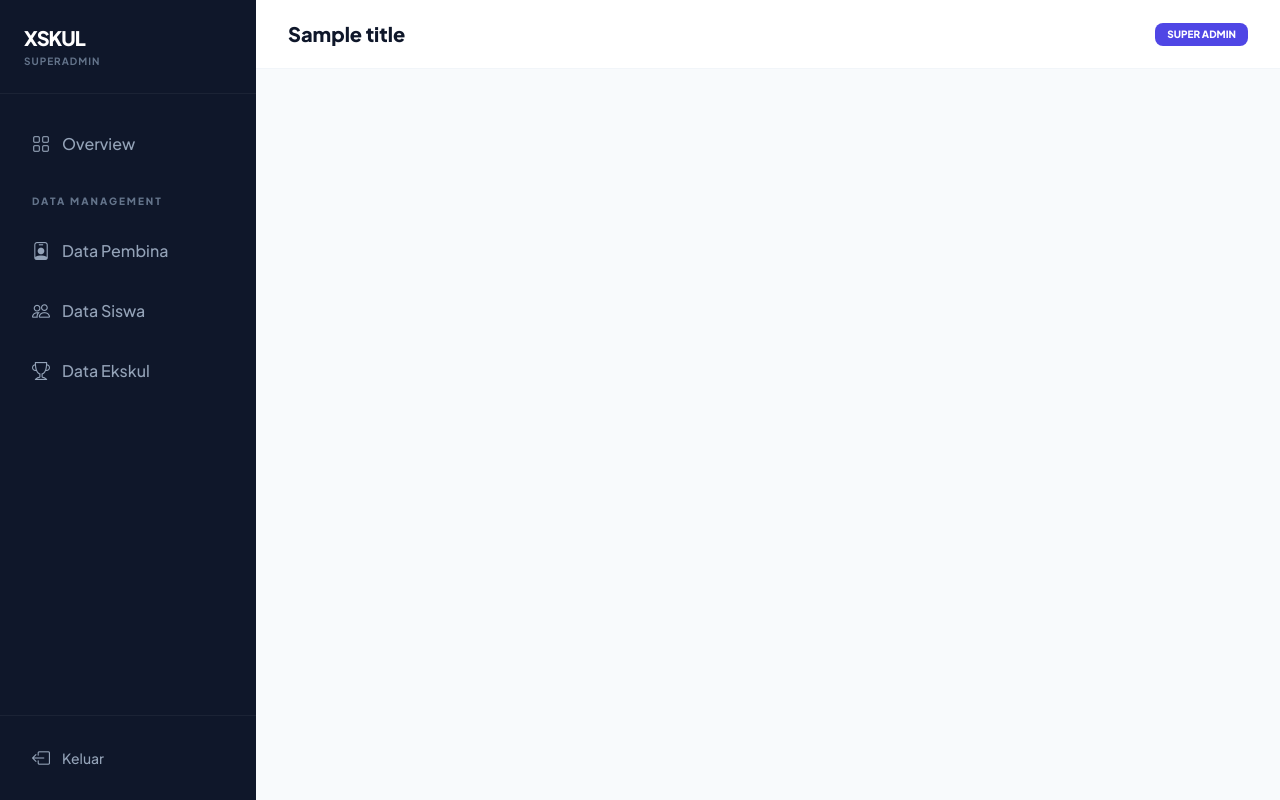
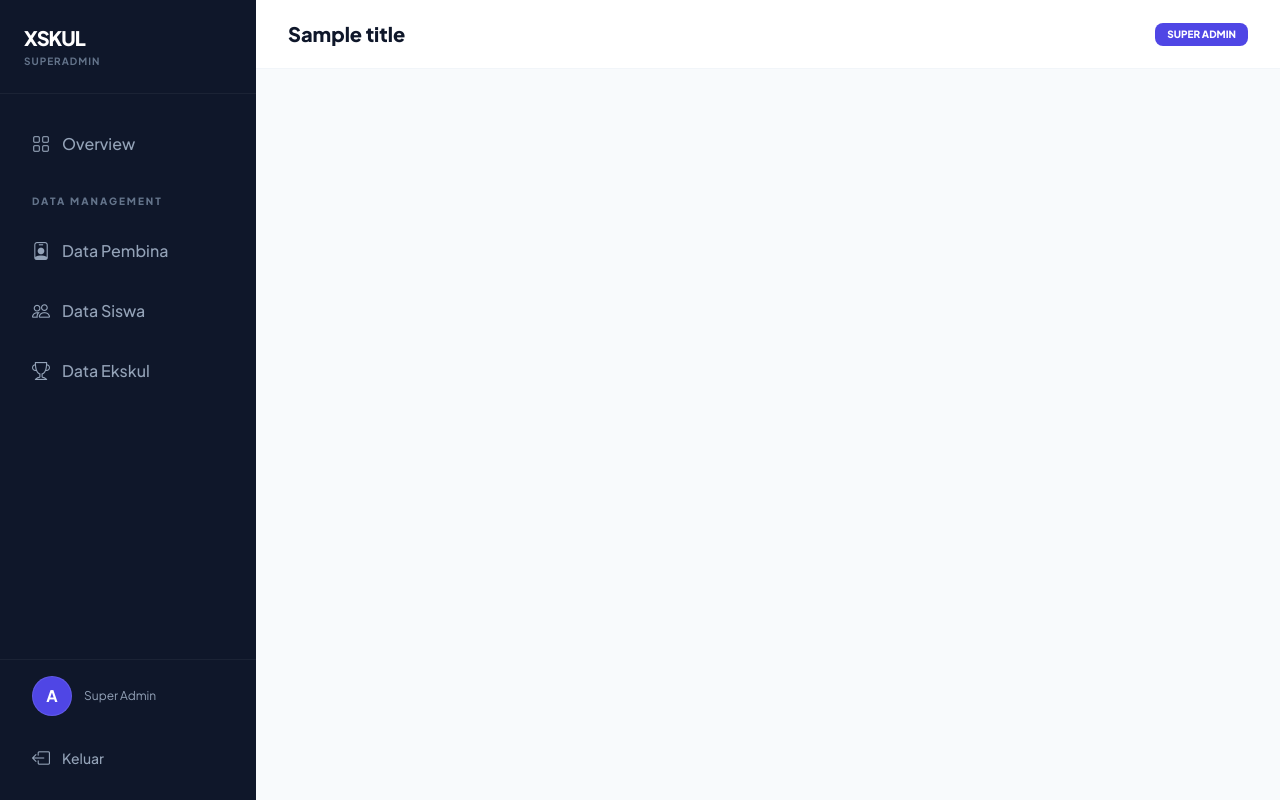
Before and after one commit to agasthyaenza1801-debug/XSkul, a PHP site: the page made by superadmin/app/templates/main/header.php in a window 1280 px wide. Run offline with PHP 8.4, Linux system fonts and the light colour scheme; the template is opened without the code that fills it: most values are stand-ins (such as "Sample title", 1, 10 or a date in 2020); some libraries are stand-ins or nearby versions.

Commit message:
feat: menambahkan profile di side bar

```diff
--- a/superadmin/app/templates/main/header.php
+++ b/superadmin/app/templates/main/header.php
@@ -60,6 +60,15 @@
             </a>
         </nav>
         <div class="p-4 border-t border-white/5">
+            <div class="flex items-center gap-3 px-4 pb-4">
+                <div class="w-10 h-10 shrink-0 bg-admin text-white rounded-full flex items-center justify-center font-bold border border-white/10">
+                    <?= strtoupper(substr($_SESSION['admin']['nama'] ?? 'A', 0, 1)) ?>
+                </div>
+                <div class="min-w-0">
+                    <p class="text-sm font-bold text-white truncate"><?= htmlspecialchars($_SESSION['admin']['nama'] ?? '') ?></p>
+                    <p class="text-xs text-slate-400 truncate">Super Admin</p>
+                </div>
+            </div>
             <a href="<?= APP_URL ?>/auth/logout" class="w-full flex items-center gap-3 px-4 py-3 text-slate-400 hover:text-red-400 rounded-xl font-medium transition-colors text-sm">
                 <i class="bi bi-box-arrow-left text-lg"></i>
                 Keluar
```
Also changed, not shown: pembina/app/templates/main/header.php (+9 -0 lines), siswa/app/templates/main/header.php (+9 -0 lines).
